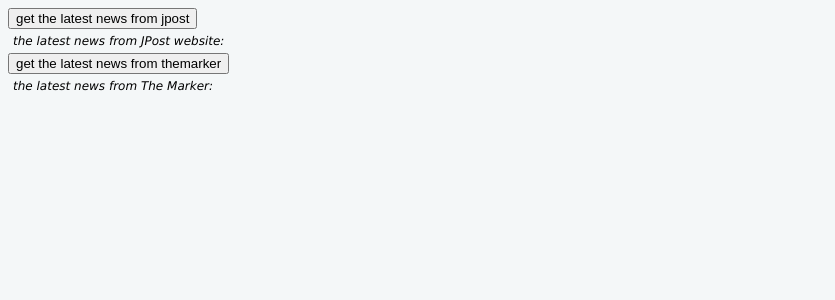
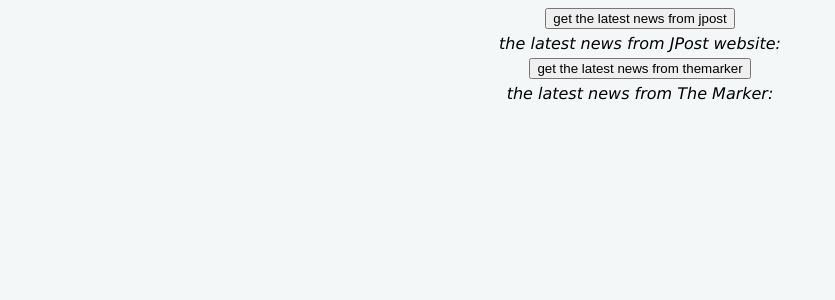
Before and after one commit to or-pf/bootcamp-exercises, a Bottle app: page / in a window 1280 px wide. Shown: the top 300 px of the page, without its empty margins (0-835 px from the left). Run offline with Bottle, Linux system fonts and the light colour scheme.

Commit message:
python bottle rss ×- with better css

```diff
--- a/W10D3-python_advanced_routing/ex2/static/css/styles.css
+++ b/W10D3-python_advanced_routing/ex2/static/css/styles.css
@@ -1,10 +1,15 @@
 .container{
     font-family: 'Lucida Sans', 'Lucida Sans Regular', 'Lucida Grande', 'Lucida Sans Unicode', Geneva, Verdana, sans-serif;
-    font-size: 12px;
+    font-size: 16px;
     padding:2px;
     margin: 3px;
-    font-style: italic
-
+    font-style: italic;
+    text-align: center;
+}
+button{
+    display: block;
+    /* align-self: center; */
+    margin: 0 auto;
 }
 body{
     background-color:rgb(244, 247, 248);
```
